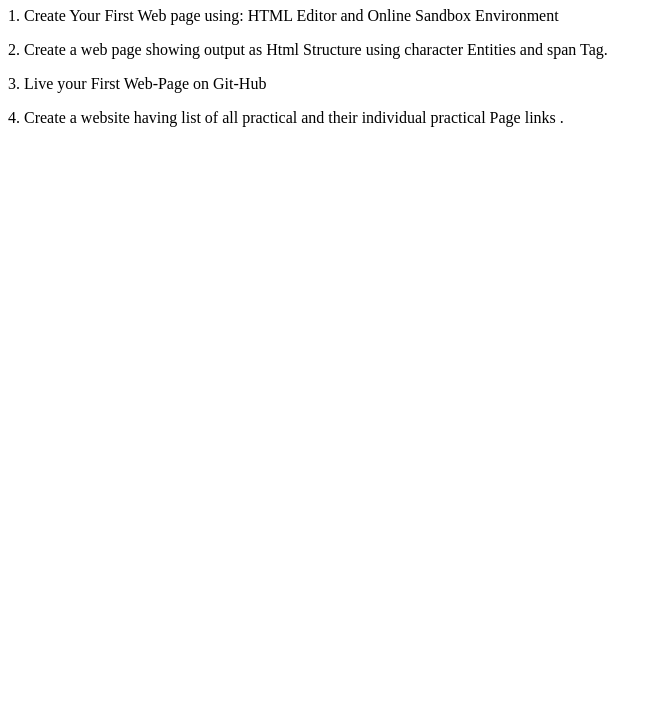
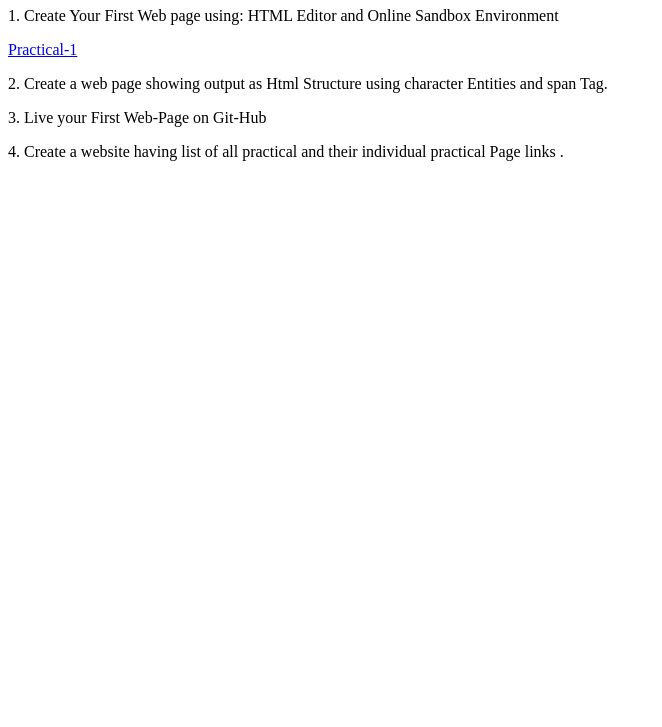
Before and after one commit to shubh044/Fullstack-Practicals, a plain HTML site: page index.html in a window 1280 px wide. Shown: the part 73-800 px from the top of the page, without its empty margins (0-662 px from the left). Drawn offline with Linux system fonts and the light colour scheme.

Commit message:
Practical 1 updated

```diff
--- a/index.html
+++ b/index.html
@@ -9,7 +9,7 @@
 <body>
     <h1>Practicals List</h1>
     <p>1. Create Your First Web page using: HTML Editor and Online Sandbox Environment</p>
-    <a href="Pages/practical1/index.html"></a>
+    <a href="Pages/practical1/index.html">Practical-1</a>
 
     <p>2. Create a web page showing output as Html Structure using character Entities and span Tag.</p>
     <a href=""></a>
```
